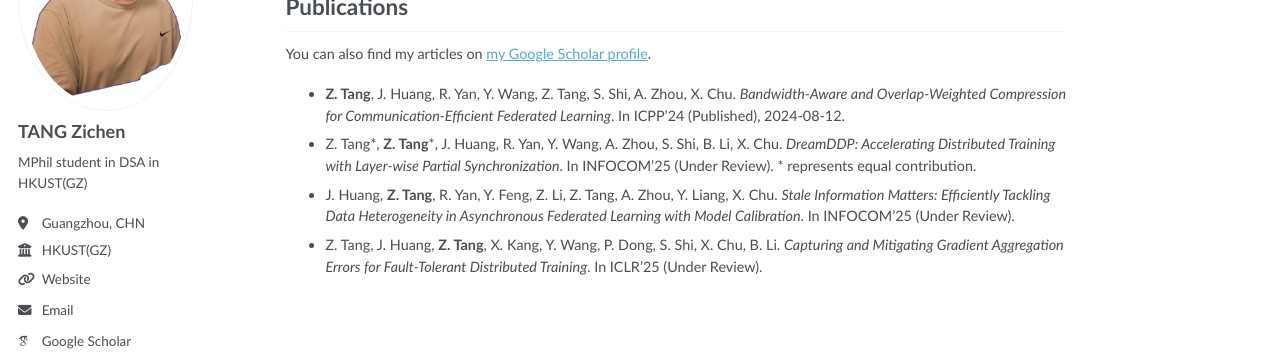
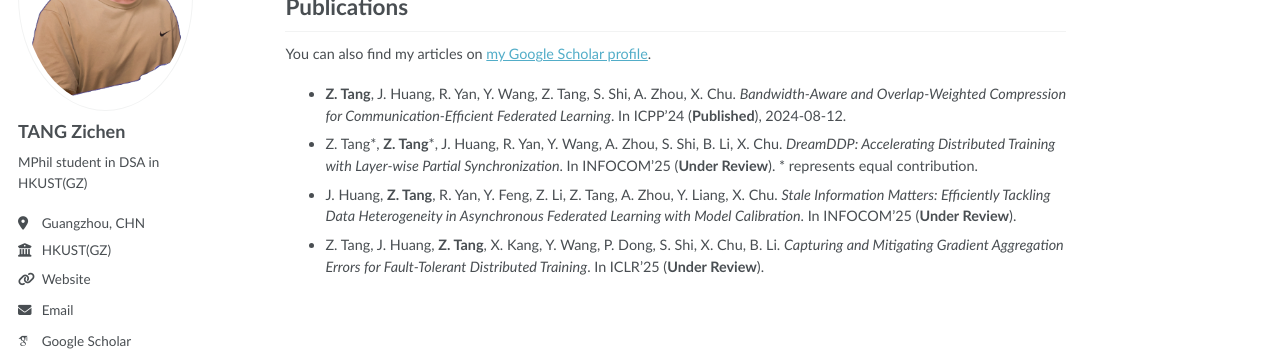
Before and after one commit to trl730109/trl730109.github.io, a Jekyll site: the page built from _pages/about.md, in a window 1280 px wide and 900 px high, scrolled down 557 px. Shown: the part 223-586 px from the top of the window. Built offline with Jekyll 4.4.1, drawn with Linux system fonts in a browser that asks for light colours; some web fonts are replaced.

```diff
--- a/_pages/about.md
+++ b/_pages/about.md
@@ -31,7 +31,7 @@ My CV in PDF format can be downloaded [here](/files/CV_PhD_TANG_Zichen.pdf).
   <div class="wordwrap">You can also find my articles on <a href="{{ site.author.googlescholar }}">my Google Scholar profile</a>.</div>
 {% endif %}
 
-- **Z. Tang**, J. Huang, R. Yan, Y. Wang, Z. Tang, S. Shi, A. Zhou, X. Chu. _Bandwidth-Aware and Overlap-Weighted Compression for Communication-Efficient Federated Learning_. In ICPP'24 (Published), 2024-08-12.
-- Z. Tang*, **Z. Tang**\*, J. Huang, R. Yan, Y. Wang, A. Zhou, S. Shi, B. Li, X. Chu. _DreamDDP: Accelerating Distributed Training with Layer-wise Partial Synchronization_. In INFOCOM'25 (Under Review). * represents equal contribution.
-- J. Huang, **Z. Tang**, R. Yan, Y. Feng, Z. Li, Z. Tang, A. Zhou, Y. Liang, X. Chu. _Stale Information Matters: Efficiently Tackling Data Heterogeneity in Asynchronous Federated Learning with Model Calibration_. In INFOCOM'25 (Under Review).
-- Z. Tang, J. Huang, **Z. Tang**, X. Kang, Y. Wang, P. Dong, S. Shi, X. Chu, B. Li. _Capturing and Mitigating Gradient Aggregation Errors for Fault-Tolerant Distributed Training_. In ICLR'25 (Under Review).
+- **Z. Tang**, J. Huang, R. Yan, Y. Wang, Z. Tang, S. Shi, A. Zhou, X. Chu. _Bandwidth-Aware and Overlap-Weighted Compression for Communication-Efficient Federated Learning_. In ICPP'24 (**Published**), 2024-08-12.
+- Z. Tang*, **Z. Tang**\*, J. Huang, R. Yan, Y. Wang, A. Zhou, S. Shi, B. Li, X. Chu. _DreamDDP: Accelerating Distributed Training with Layer-wise Partial Synchronization_. In INFOCOM'25 (**Under Review**). * represents equal contribution.
+- J. Huang, **Z. Tang**, R. Yan, Y. Feng, Z. Li, Z. Tang, A. Zhou, Y. Liang, X. Chu. _Stale Information Matters: Efficiently Tackling Data Heterogeneity in Asynchronous Federated Learning with Model Calibration_. In INFOCOM'25 (**Under Review**).
+- Z. Tang, J. Huang, **Z. Tang**, X. Kang, Y. Wang, P. Dong, S. Shi, X. Chu, B. Li. _Capturing and Mitigating Gradient Aggregation Errors for Fault-Tolerant Distributed Training_. In ICLR'25 (**Under Review**).
```
